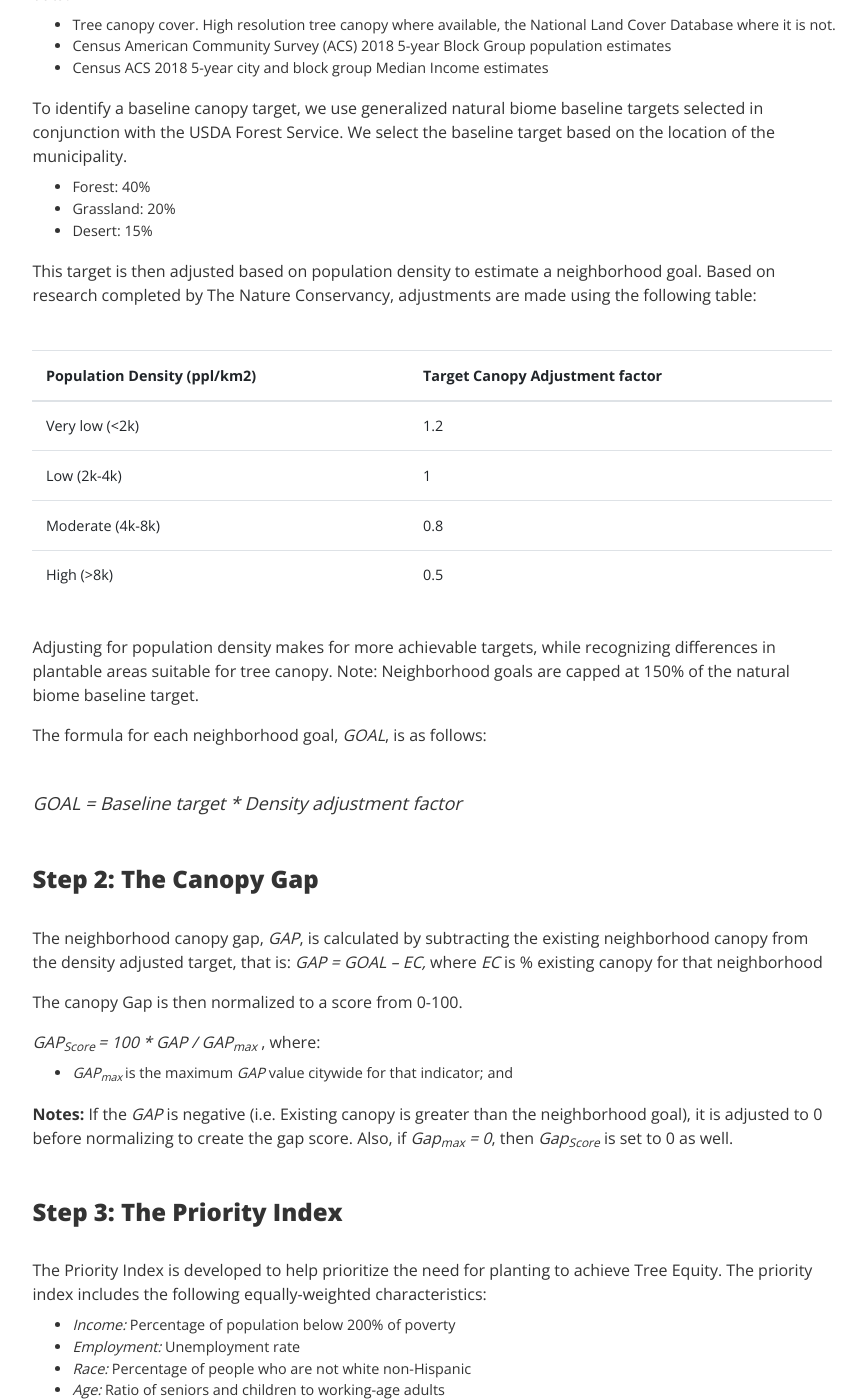
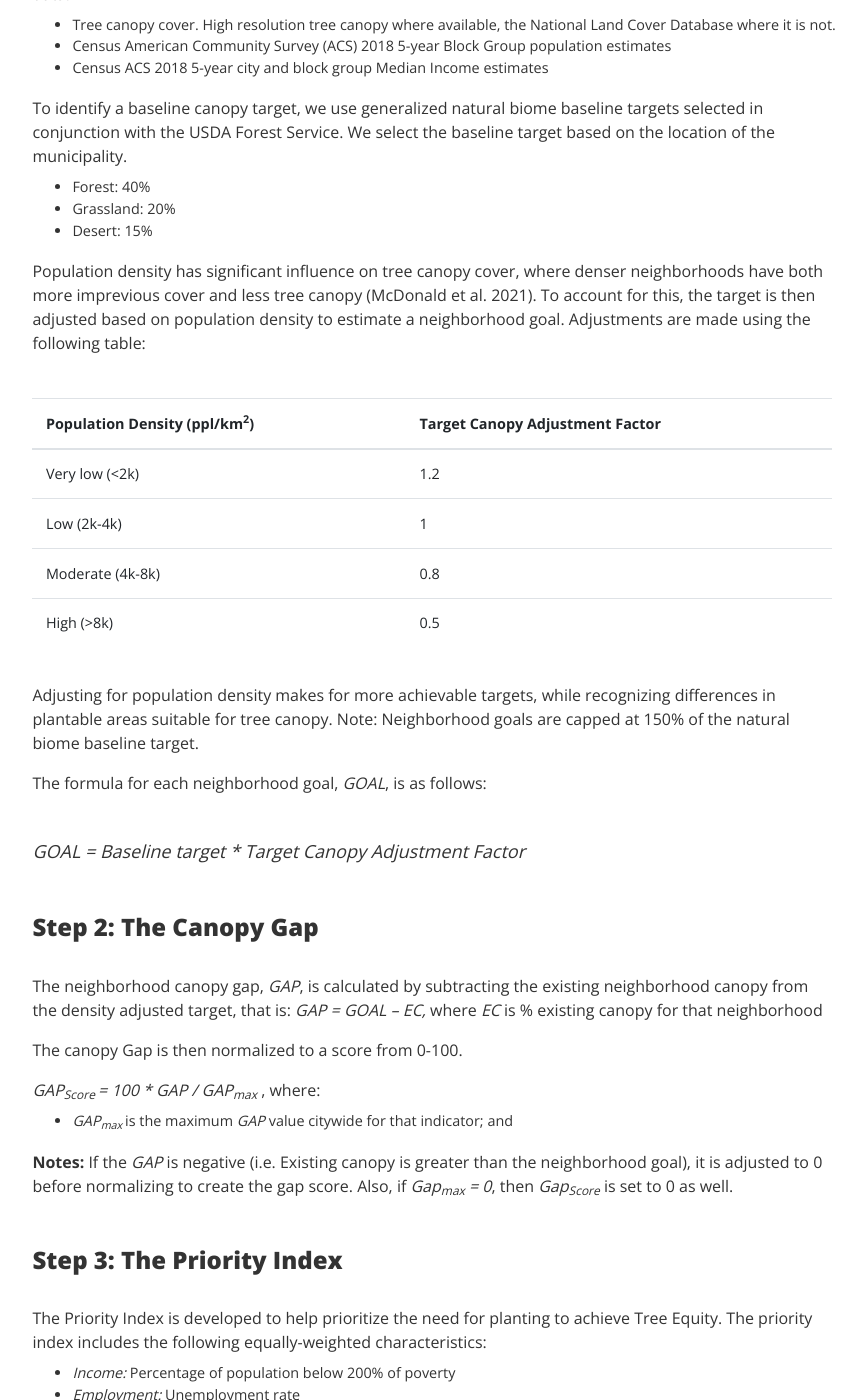
Before and after one commit to American-Forests/TESA-StaticPages, a Jekyll site: the page built from methodology/index.html, in a window 1280 px wide and 1400 px high, scrolled down 652 px. Shown: the whole window, without its empty margins (134-999 px from the left). Built offline with Jekyll 4.4.1, drawn with Linux system fonts in a browser that asks for light colours.

Commit message:
more methodology updates

```diff
--- a/methodology/index.html
+++ b/methodology/index.html
@@ -28,12 +28,12 @@
             <li>Grassland: 20%</li>
             <li>Desert: 15%</li>
         </ul>
-        <p class="small">This target is then adjusted based on population density to estimate a neighborhood goal. Based on research completed by The Nature Conservancy, adjustments are made using the following table:</p>
+        <p class="small">Population density has significant influence on tree canopy cover, where denser neighborhoods have both more imprevious cover and less tree canopy (McDonald et al. 2021). To account for this, the target is then adjusted based on population density to estimate a neighborhood goal. Adjustments are made using the following table:</p>
         <table class="table mb-2 mt-4 te-container">
             <thead>
                 <tr class="small">
-                    <th>Population Density (ppl/km2)</th>
-                    <th>Target Canopy Adjustment factor</th>
+                    <th>Population Density (ppl/km<sup>2</sup>)</th>
+                    <th>Target Canopy Adjustment Factor</th>
                 </tr>
             </thead>
             <tbody>
@@ -60,7 +60,7 @@
          <p class="small">Adjusting for population density makes for more achievable targets, while recognizing differences in plantable areas suitable for tree canopy. Note: Neighborhood goals are capped at 150% of the natural biome baseline target. </p>
          <p class="small">The formula for each neighborhood goal, <i>GOAL</i>, is as follows:</p><br/>
 
-          <p><i>GOAL = Baseline target * Density adjustment factor</i></li></p>
+          <p><i>GOAL = Baseline target * Target Canopy Adjustment Factor</i></li></p>
 
 
          <h4>Step 2: The Canopy Gap</h4>
```
